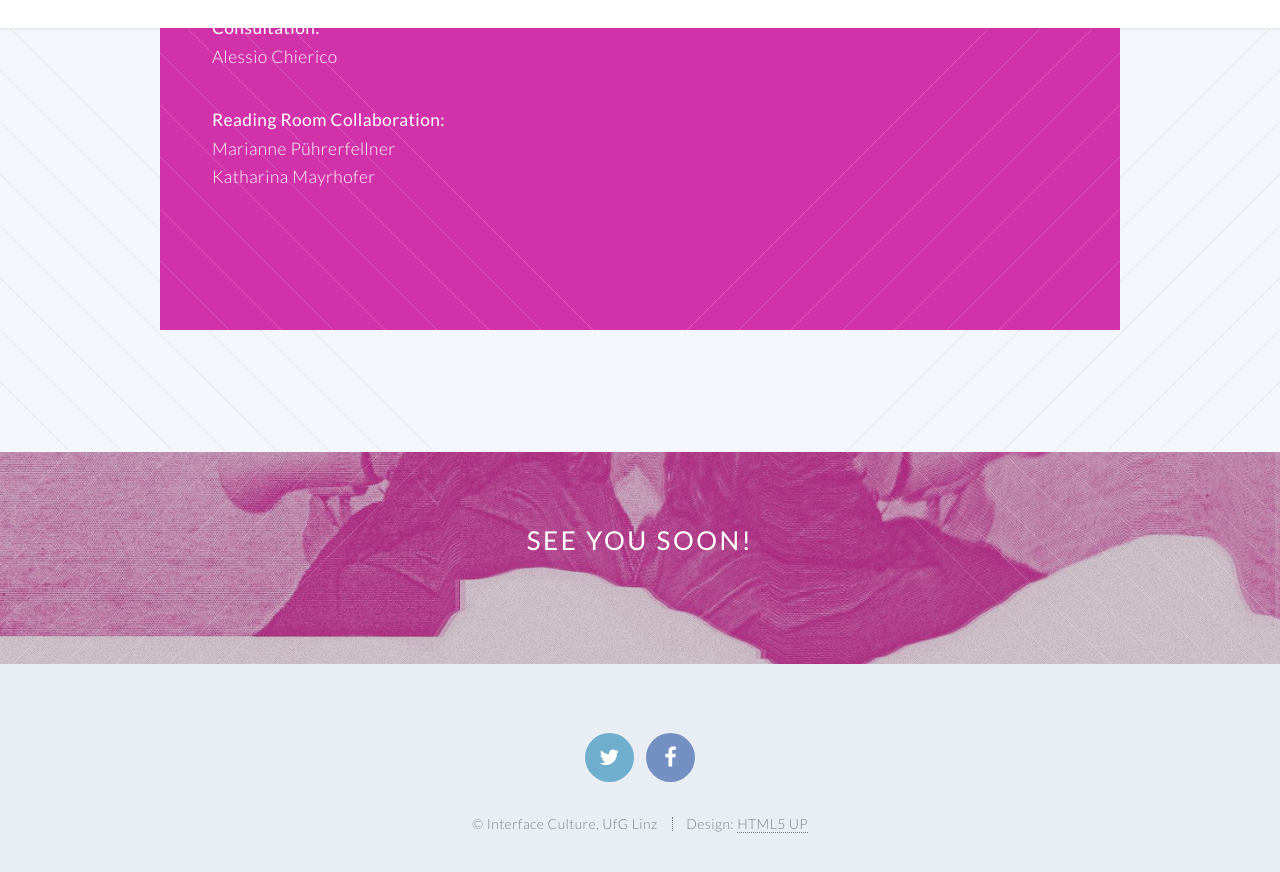
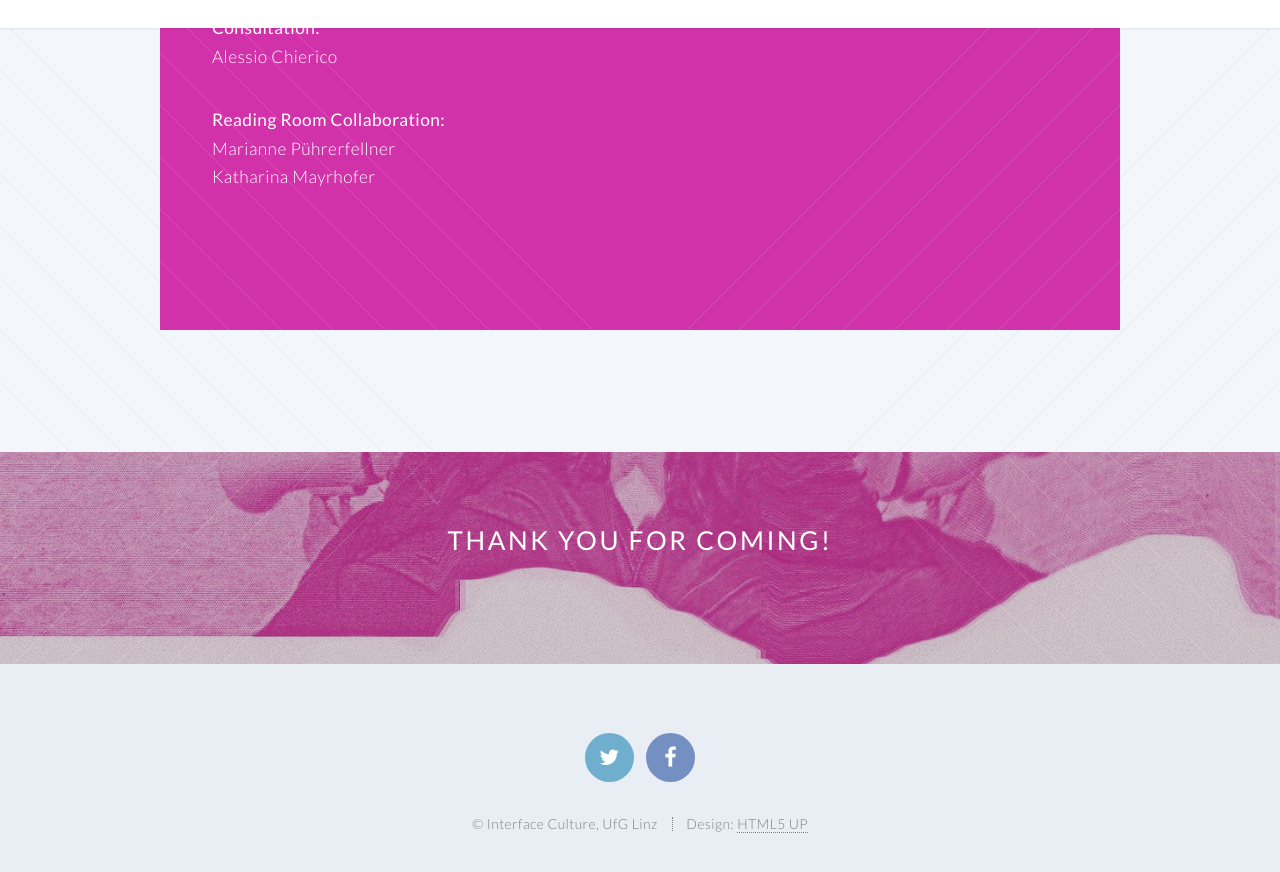
Before and after one commit to supergraph/pop-2017, a Jekyll site: the page built from index.html, in a window 1280 px wide and 900 px high, scrolled down 4611 px. Shown: the top 872 px of the window. Built offline with Jekyll 4.4.1, drawn with Linux system fonts in a browser that asks for light colours.

Commit message:
update footer

```diff
--- a/index.html
+++ b/index.html
@@ -332,7 +332,7 @@ Currently studying Interface Cultures Master program he is in the research of ne
 			<section id="cta">
 
 				<header>
-					<h2><strong>See you soon!</strong></h2>
+					<h2><strong>Thank you for coming!</strong></h2>
 				</header>
 
 			</section>
```
